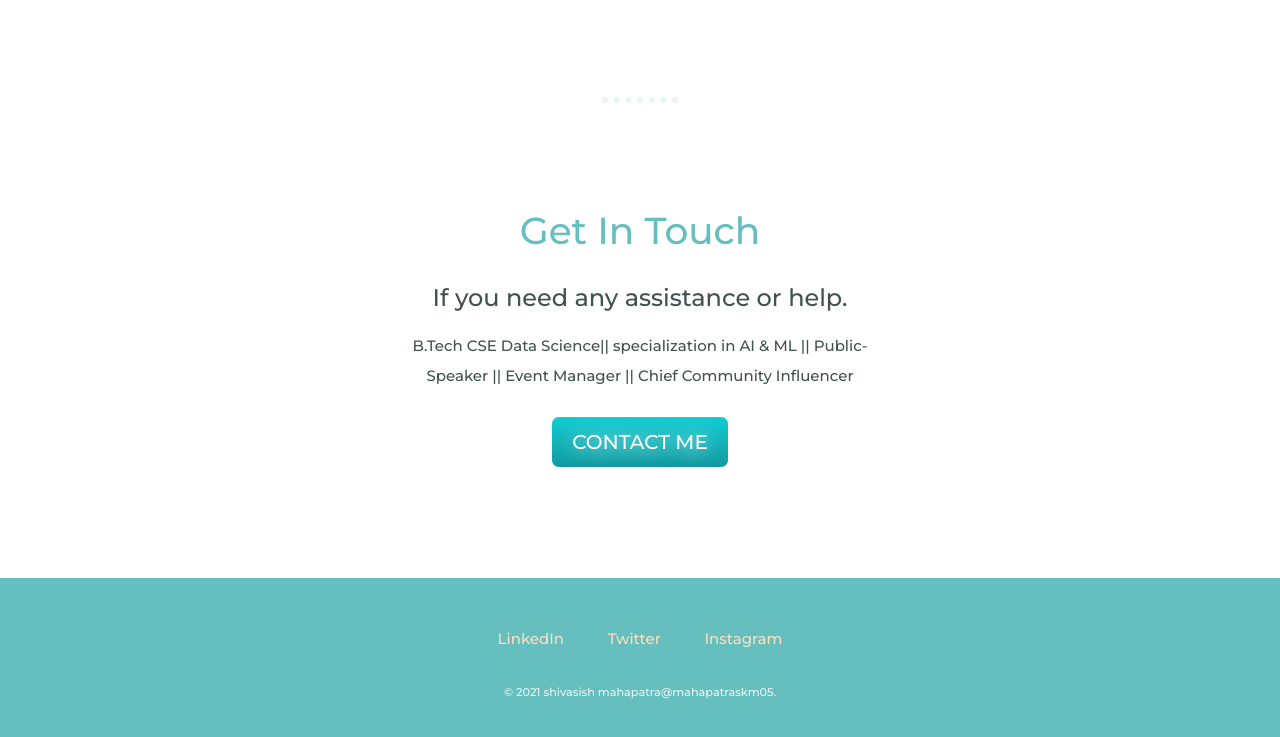
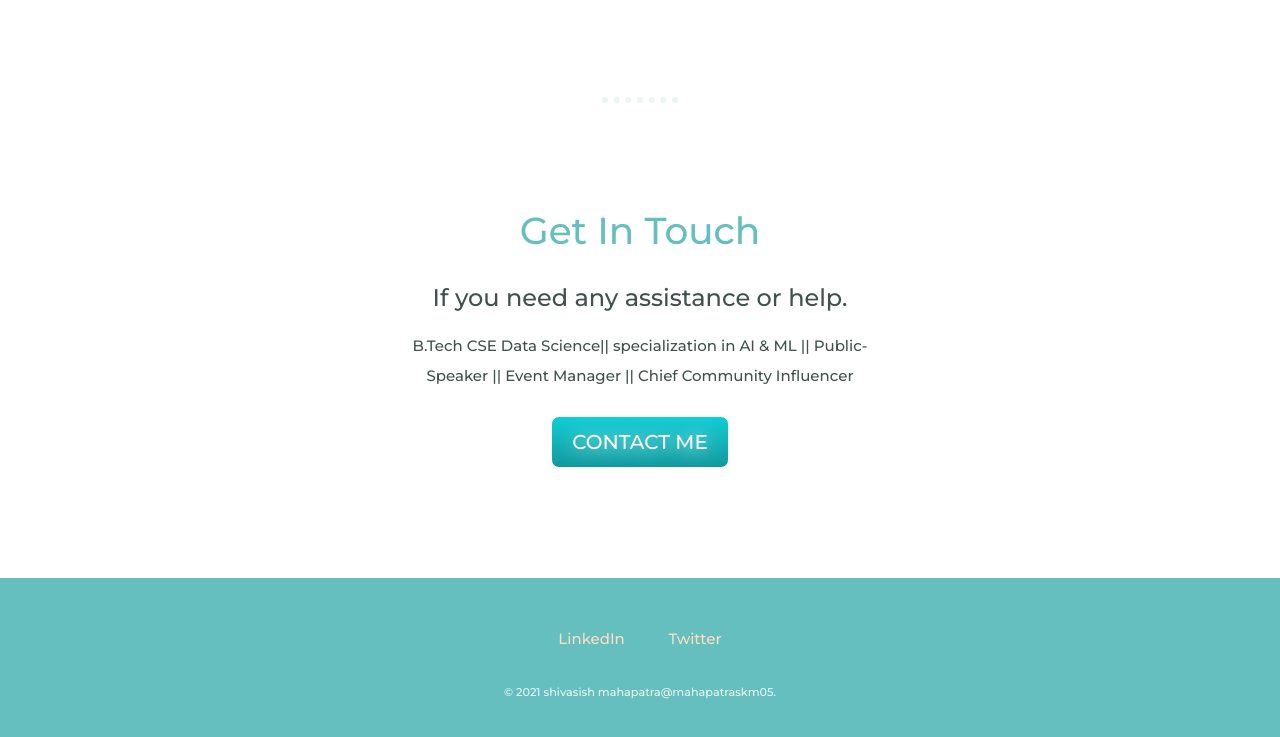
Before and after one commit to shiv1005/shiv-profile, a plain HTML site: page index.html in a window 1280 px wide. Shown: the part 2043-2780 px from the top of the page. Drawn offline with nearby package versions, Linux system fonts and the light colour scheme.

Commit message:
Update index.html

```diff
--- a/index.html
+++ b/index.html
@@ -61,7 +61,7 @@
   <div class="bottom-container">
     <a class="footer-link" href="https://www.linkedin.com/in/shivasish-mahapatra-8822a51a2/">LinkedIn</a>
     <a class="footer-link" href="https://twitter.com/AmanMahapatra1">Twitter</a>
-    <a class="footer-link" href="https://www.instagram.com/jin_jackle/">Instagram</a>
+   <!-- <a class="footer-link" href="https://www.instagram.com/jin_jackle/">Instagram</a> -->
     <p class="copyright">© 2021 shivasish mahapatra@mahapatraskm05.</p>
   </div>
 
```
